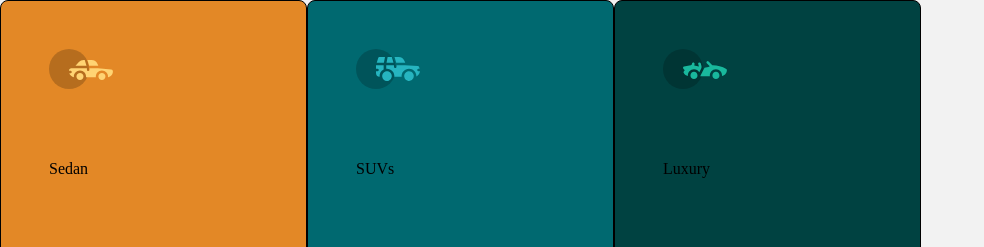
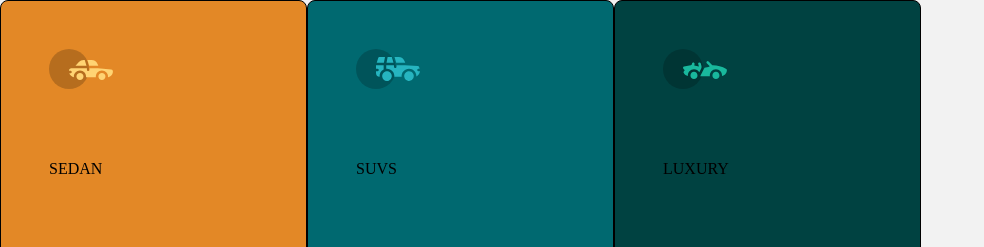
Before and after one commit to nicorithner/3-column-preview-card-component-FEM-solution, a React (Vite) app: page / in a window 1280 px wide. Shown: the top 247 px of the page, without its empty margins (0-984 px from the left). Built offline with nearby package versions, Linux system fonts and the light colour scheme; a web font is replaced by a local one.

Commit message:
Change titles to uppercase

```diff
--- a/src/App.tsx
+++ b/src/App.tsx
@@ -11,20 +11,20 @@ function App() {
         <Column
           color={"orange"}
           icon={sedanIcon}
-          title="Sedan"
+          title="SEDAN"
           description="Choose a sedan for its affordability and excellent fuel economy. Ideal for cruising in the city or on your next road trip."
         />
         <Column
           color={"darkCyan"}
           icon={suvIcon}
-          title="SUVs"
+          title="SUVS"
           description="Take an SUV for its spacious interior, power, and versatility. Perfect for your next family vacation
 and off-road adventures. "
         />
         <Column
           color={"veryDarkCyan"}
           icon={luxuryIcon}
-          title="Luxury"
+          title="LUXURY"
           description="Cruise in the best car brands without the bloated prices. Enjoy the enhanced comfort of a luxury
   rental and arrive in style. "
         />
```
